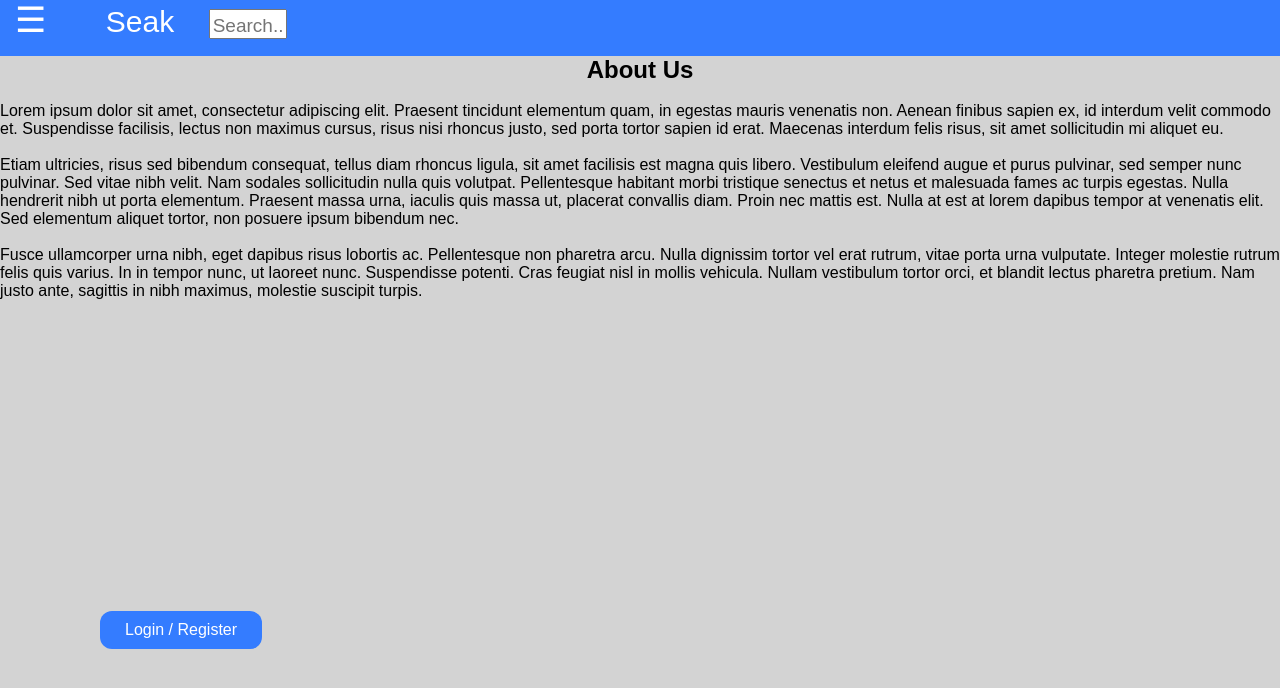
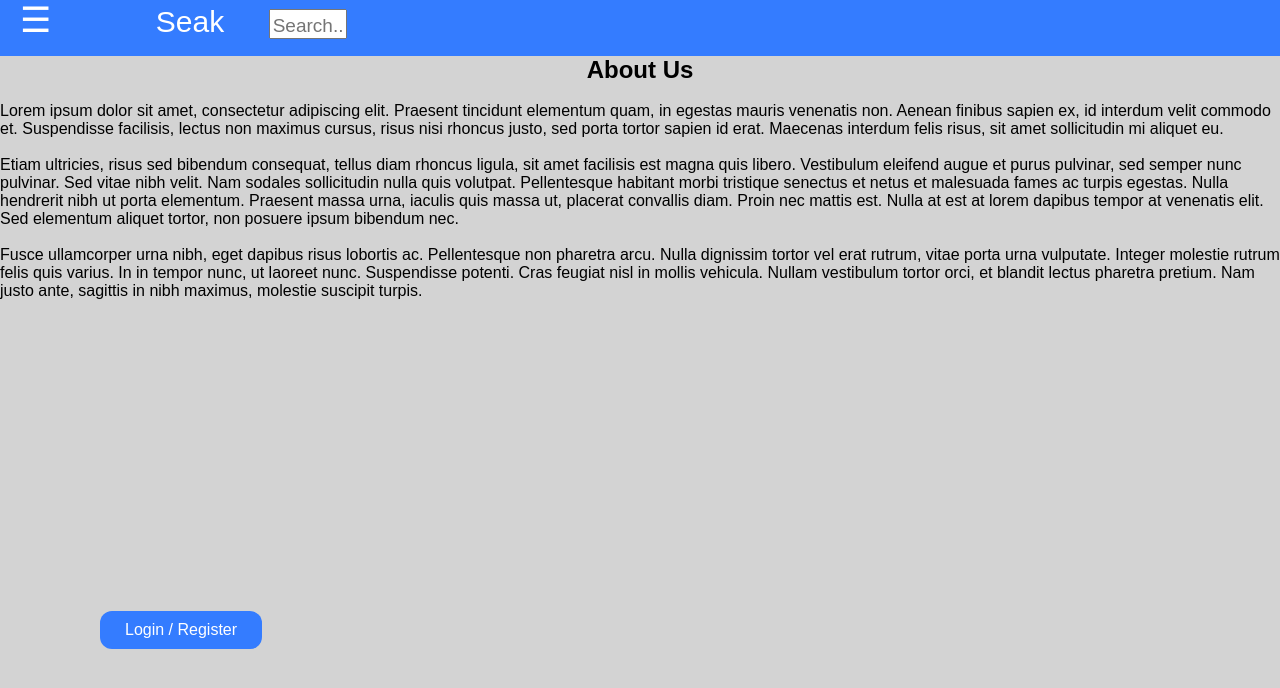
Before and after one commit to Gruppe-7A/seak-prototype, a plain HTML site: page index.html in a window 1280 px wide. Drawn offline with Linux system fonts and the light colour scheme.

Commit message:
tillegg i index.html og css.

```diff
--- a/index.html
+++ b/index.html
@@ -12,8 +12,8 @@
 
 <!-- https://www.w3schools.com/howto/howto_js_sidenav.asp -->
 <div class="head">
-    <span style="font-size:35px;margin: 15px;cursor:pointer" onclick="openNav()">&#9776;</span>
-    <span style="font-size: 30px;margin: 40px">Seak</span>
+    <span style="font-size:35px;margin-left: 20px;cursor:pointer" onclick="openNav()">&#9776;</span>
+    <span style="font-size: 30px;margin-left: 100px">Seak</span>
     <div id="mySidenav" class="sidenav">
         <h1 style="text-align: center;color:blue">Home</h1>
         <a href="javascript:void(0)" class="closebtn" onclick="closeNav()">&times;</a>
--- a/main.css
+++ b/main.css
@@ -71,7 +71,7 @@ body {
 input[type=text] {
     width: 70px;
     height: 20px;
-    margin-left: -10px;
+    margin-left: 40px;
     padding-top: 5px;
     -webkit-transition: width 0.4s ease-in-out;
     transition: width 0.4s ease-in-out;
```
Also changed, not shown: myevents.html (+4 -4 lines).
